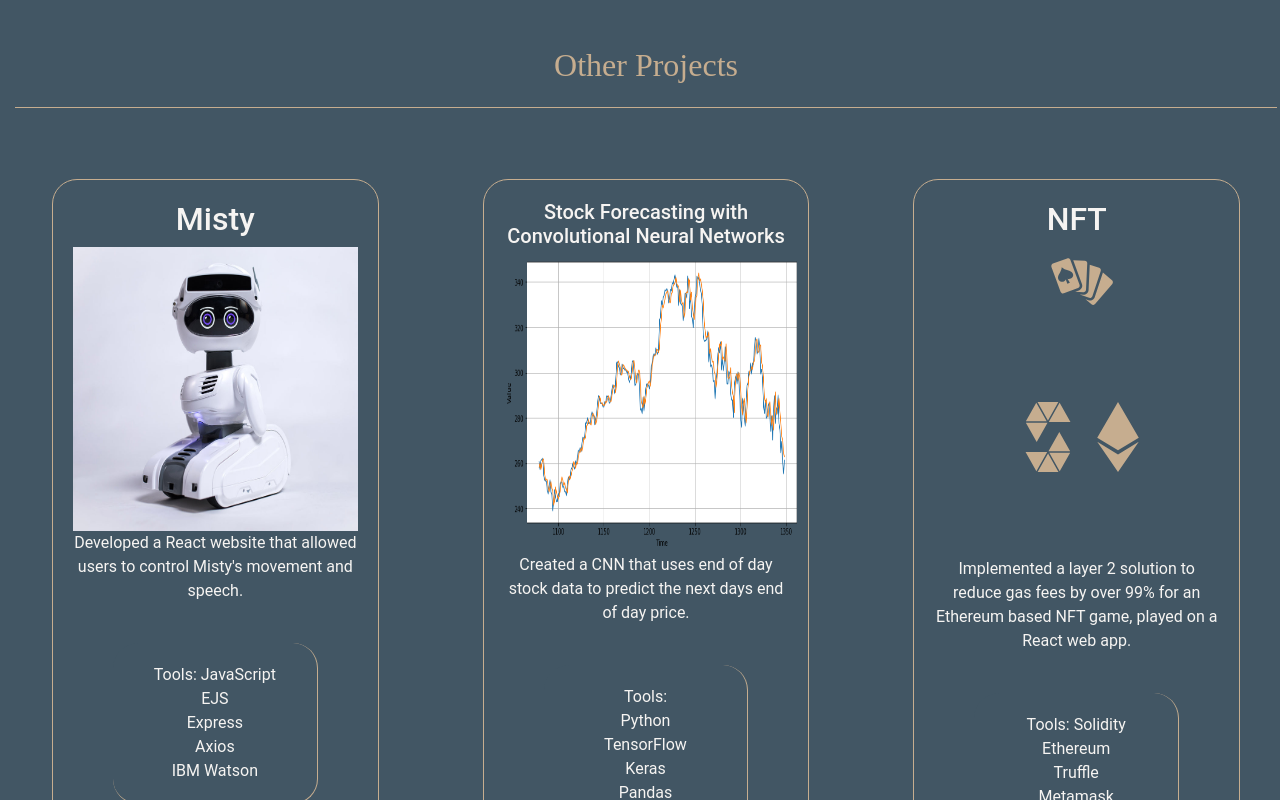
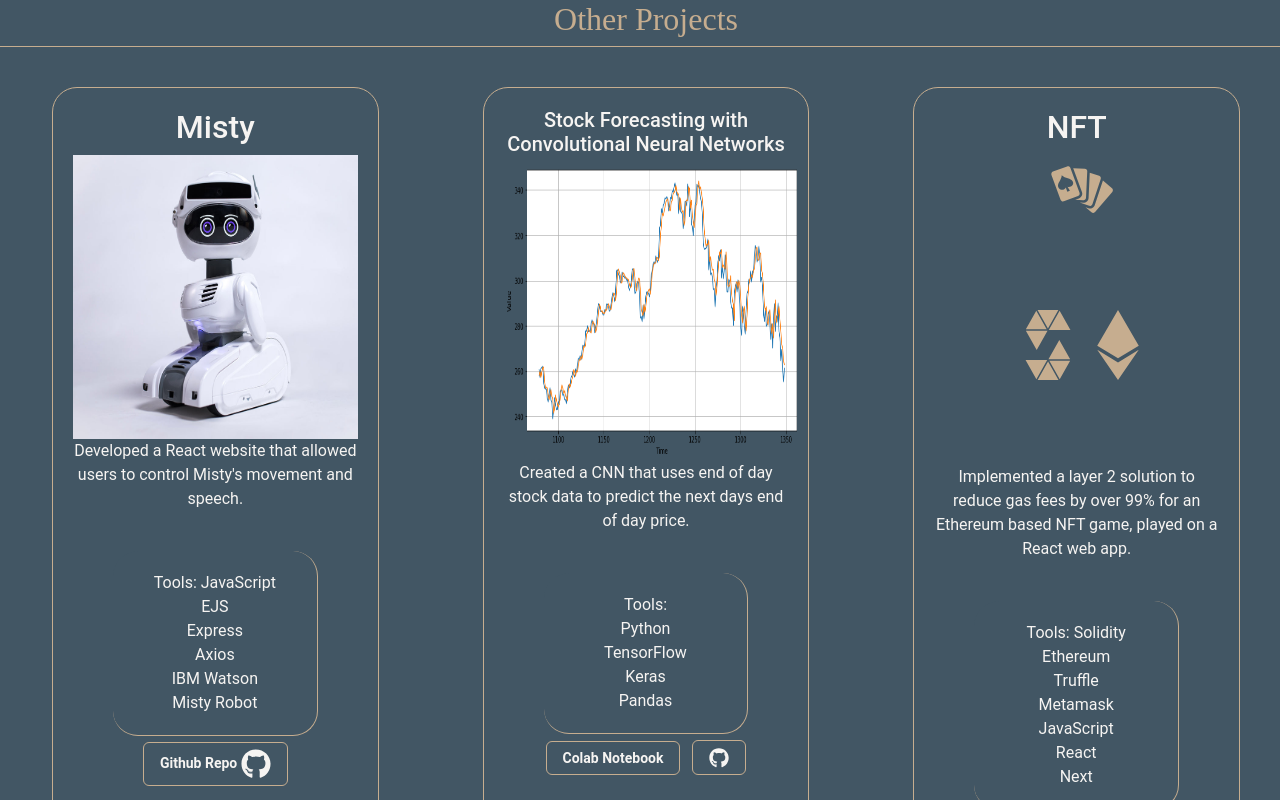
Before and after one commit to mcdecke/portfolio, a Next.js app: page /components/sideProjects in a window 1280 px wide. Shown: the top 800 px of the page. Built offline with nearby package versions, Linux system fonts and the light colour scheme.

Commit message:
small tweaks redeploy

```diff
--- a/next.config.js
+++ b/next.config.js
@@ -1,7 +1,6 @@
 /** @type {import('next').NextConfig} */
 const nextConfig = {
   reactStrictMode: true,
-  basePath: '/home',
 }
 
 module.exports = nextConfig
--- a/package.json
+++ b/package.json
@@ -5,7 +5,7 @@
   "scripts": {
     "dev": "next dev",
     "build": "next build",
-    "start": "next start"
+    "start": "next start -p $PORT"
   },
   "dependencies": {
     "axios": "^0.27.2",
--- a/pages/components/misty.js
+++ b/pages/components/misty.js
@@ -21,9 +21,10 @@
             EJS<br/>
             Express<br/>
             Axios<br/>
-            IBM Watson
+            IBM Watson<br/>
+            Misty Robot
           </div>
-          <Link href="https://github.com/mcdecke/MistySpeaks/" passhref>
+          <Link href="https://github.com/mcdecke/MistySpeaks/" passHref>
             <button>Github Repo <FaGithub size={30}/></button>
           </Link>
         </div>
--- a/pages/components/sideProjects.js
+++ b/pages/components/sideProjects.js
@@ -5,8 +5,8 @@
 function SideProjects(){
   return (
     <div>
-      <div className='row top projects'>
-        <div className = 'fbar top'>
+      <div className='row projects'>
+        <div className = 'fbar'>
           <h2 className='attention'>Other Projects</h2>
         </div>
       </div>
--- a/pages/components/stock.js
+++ b/pages/components/stock.js
@@ -31,7 +31,7 @@
           <button>Colab Notebook</button>
         </Link>
         <Link href="https://github.com/mcdecke/CNN_Stock_Forecast" passHref>
-          <button>Github Repo<FaGithub size={20}/></button>
+          <button><FaGithub size={20}/></button>
         </Link>
       </div>
 
--- a/pages/components/websites.js
+++ b/pages/components/websites.js
@@ -9,9 +9,6 @@
     <div className='row fbar websites'>
     <h3 className="attention">Websites</h3>
       <div className='row'>
-        <div className='col'>
-          <h5>Here are a few of the websites that I have designed!</h5>
-        </div>
         <div className='col'>
           <Link href="http://www.caribouridge.com" passHref>
             <div className="website">
@@ -25,6 +22,9 @@
               />
             </div>
           </Link>
+        </div>
+        <div className='col'>
+          <h5>Here are a few of the websites that I have designed!</h5>
         </div>
         <div className='col'>
           <Link href="https://www.cookssaw.com" passHref>
--- a/styles/globals.css
+++ b/styles/globals.css
@@ -162,13 +162,13 @@
 }
 
 .pinch{
-  width: 60%;
+  width: 80%;
   text-align: center;
-  margin-left: 20%;
+  margin-left: 4%;
 }
 
 .projects{
-  margin-top: 16px;
+  /* margin-top: 16px; */
   text-align: center;
 }
 
```
Also changed, not shown: pages/components/bio.js (+1 -6 lines), 2 other files (tests, documents, lock files or other folders).
